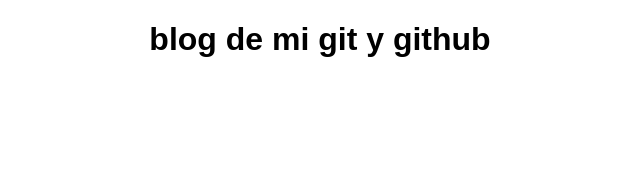
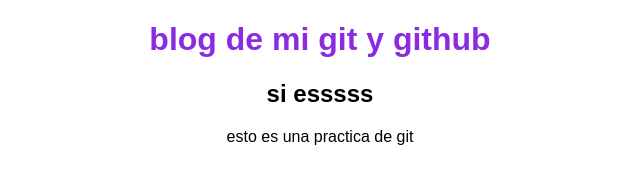
Before and after one commit to daniejl04/camidan, a plain HTML site: page blog.html in a window 1280 px wide. Shown: the whole page, without its empty margins (320-960 px from the left). Drawn offline with Linux system fonts and the light colour scheme.

Commit message:
cambios de git commit -a

```diff
--- a/blog.html
+++ b/blog.html
@@ -9,7 +9,11 @@
 </head>
 <body>
     <h1>blog de mi git y github</h1>
+        <div class="directorio">
 
+            <h2>si esssss</h2>
+            <p>esto es una practica de git</p>
+        </div>
 
 </body>
 </html>
--- a/css/estilos.css
+++ b/css/estilos.css
@@ -3,3 +3,13 @@
     text-align: center;
     font-family: "Arial";
 }
+
+
+h1{
+    color: blueviolet;
+}
+
+.directorio{
+    border: 3px, black;
+
+}
```
